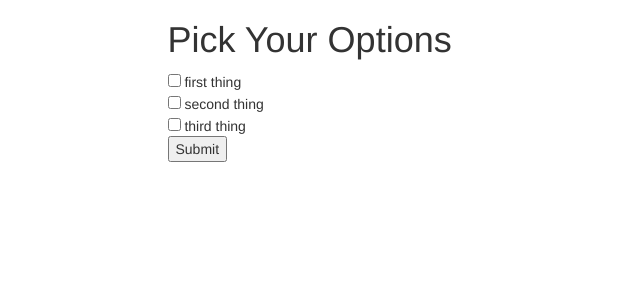
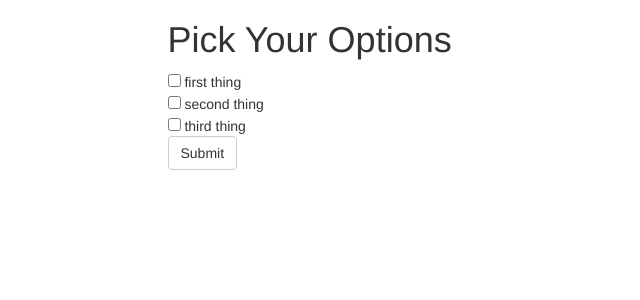
Before and after one commit to rothlmar/suites, a Flask app: page / in a window 1280 px wide. Shown: the top 300 px of the page, without its empty margins (0-640 px from the left). Run offline with Flask 2, Linux system fonts and the light colour scheme; some libraries are stand-ins or nearby versions.

Commit message:
better button styling

```diff
--- a/suitetester/templates/index.html
+++ b/suitetester/templates/index.html
@@ -17,6 +17,6 @@
     {% endfor %}
   </select>
 #}
-  <input type="submit" />
+  <button type="submit" class="btn btn-default">Submit</button>
 </form>
 {% endblock %}
```
